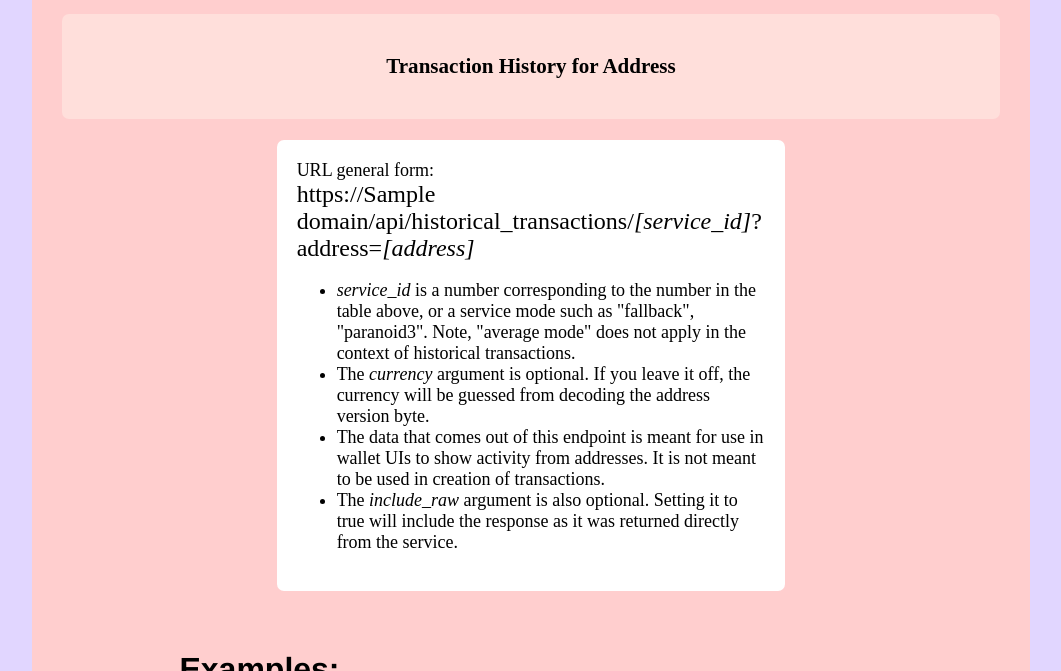
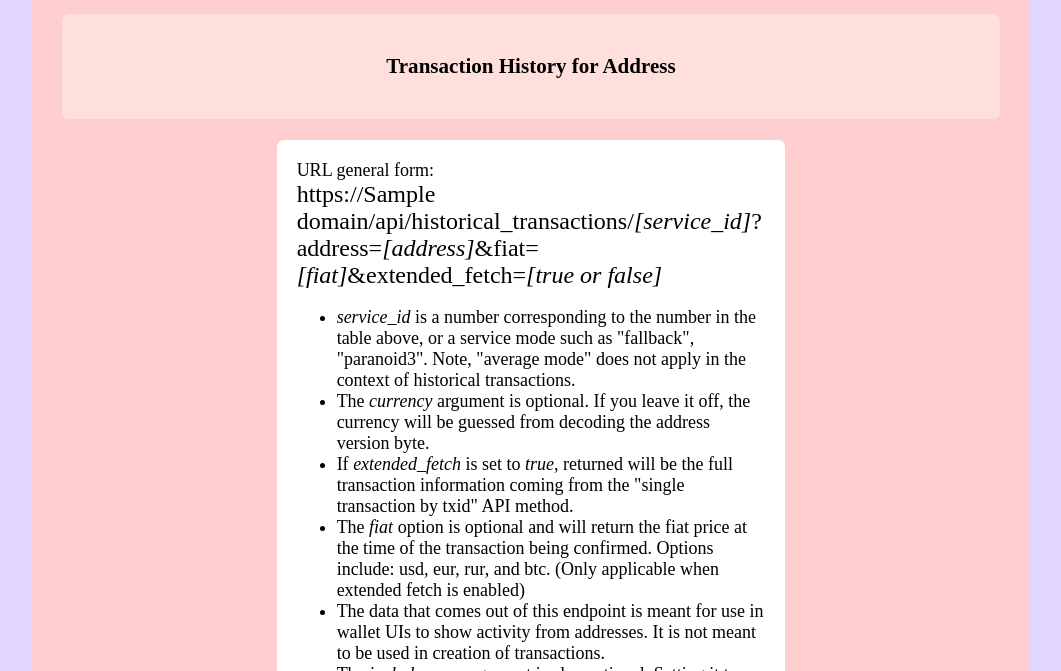
Before and after one commit to priestc/MultiExplorer, a Django app: template multiexplorer/multiexplorer/templates/api_docs.html in a window 1280 px wide. Shown: the part 5829-6500 px from the top of the page, without its empty margins (109-1170 px from the left). Run offline with Django 3.2, Linux system fonts and the light colour scheme; the template is opened without the code that fills it: most values are stand-ins (such as "Sample title", 1, 10 or a date in 2020); parts of the project's set-up code (start-up, migrations or seed data) failed here and were passed over; some libraries are stand-ins or nearby versions.

Commit message:
added fiat to extended fetch

```diff
--- a/multiexplorer/multiexplorer/templates/api_docs.html
+++ b/multiexplorer/multiexplorer/templates/api_docs.html
@@ -395,12 +395,18 @@
 
     <div class="info">
         URL general form:<br>
-        <span class="general_url">https://{{ domain }}/api/historical_transactions/<i>[service_id]</i>?address=<i>[address]</i></span>
+        <span class="general_url">https://{{ domain }}/api/historical_transactions/<i>[service_id]</i>?address=<i>[address]</i>&amp;fiat=<i>[fiat]</i>&amp;extended_fetch=<i>[true or false]</i></span>
         <ul>
             <li><i>service_id</i> is a number corresponding to the number in the table above,
                 or a service mode such as "fallback", "paranoid3". Note, "average mode" does not apply in the context of historical transactions.</li>
             <li>The <i>currency</i> argument is optional. If you leave it off,
                 the currency will be guessed from decoding the address version byte.</li>
+            <li>If <i>extended_fetch</i> is set to <i>true</i>, returned will be
+                the full transaction information coming from the "single transaction by txid"
+                API method.</li>
+            <li>The <i>fiat</i> option is optional and will return the fiat price
+                at the time of the transaction being confirmed. Options include: usd, eur, rur, and btc.
+                (Only applicable when extended fetch is enabled)</li>
             <li>The data that comes out of this endpoint is meant for use in wallet UIs
                 to show activity from addresses. It is not meant to be used in creation of transactions.</li>
             <li>The <i>include_raw</i> argument is also optional. Setting it to true will include
@@ -411,7 +417,7 @@
     <div class="examples">
         <div class='title'>Examples:</div>
         <div class="url">
-            https://{{ domain }}/api/historical_transactions/4?address=16DsrC7mUZG7ZYJR1T6rJo16aogKicwAi9
+            https://{{ domain }}/api/historical_transactions/4?address=16DsrC7mUZG7ZYJR1T6rJo16aogKicwAi9fiat=usd
         </div>
         <div class="code_wrapper">
             <code>
--- a/multiexplorer/multiexplorer/views.py
+++ b/multiexplorer/multiexplorer/views.py
@@ -172,7 +172,7 @@ def _cached_fetch(service_mode, service_id, address=None, addresses=None, xpub=N
         try:
             response_dict = _make_moneywagon_fetch(**locals())
             if extended_fetch:
-                response_dict = _do_extended_fetch(currency, response_dict['transactions'])
+                response_dict = _do_extended_fetch(currency, response_dict['transactions'], fiat)
         except to_catch as exc:
             return True, {'error': "%s: %s" % (exc.__class__.__name__, str(exc))}
 
@@ -283,7 +283,7 @@ def _make_moneywagon_fetch(Service, service_mode, service_id, address, addresses
 
     return ret
 
-def _do_extended_fetch(crypto, transactions):
+def _do_extended_fetch(crypto, transactions, fiat=None):
     """
     `transactions` is a list of transactions that comes from get_historical_transactions
     Sometimes there will be a confirmations attribute, sometimes not (depending on which
@@ -292,7 +292,7 @@ def _do_extended_fetch(crypto, transactions):
     txs = []
     for tx in transactions:
         full_tx = CachedTransaction.fetch_full_tx(
-            crypto, txid=tx['txid'], existing_tx_data=tx
+            crypto, txid=tx['txid'], existing_tx_data=tx, fiat=fiat
         )
         if full_tx:
             # if fetch_full_tx returns None, it means another thread is in the process
```
Also changed, not shown: multiexplorer/multiexplorer/models.py (+10 -8 lines), multiexplorer/pricetick/models.py (+5 -2 lines).
